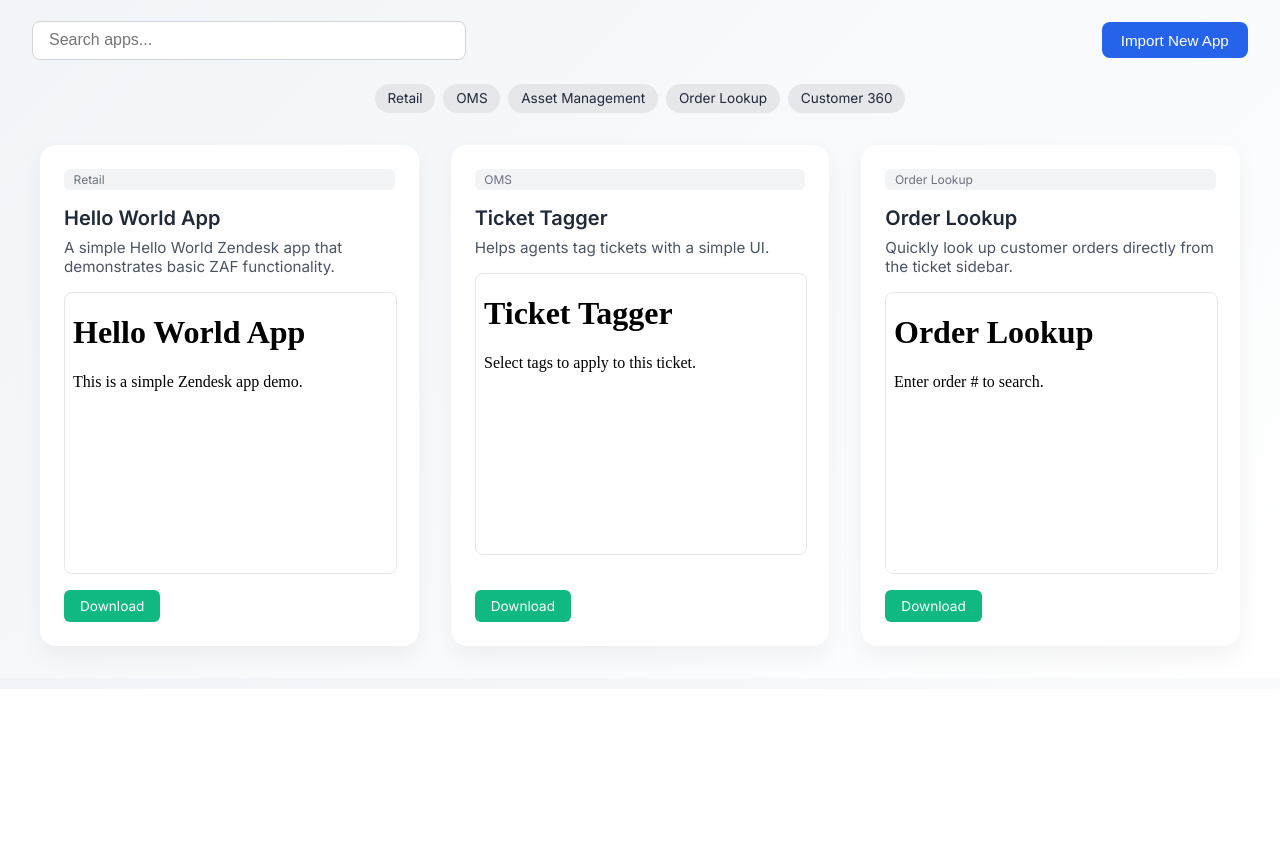
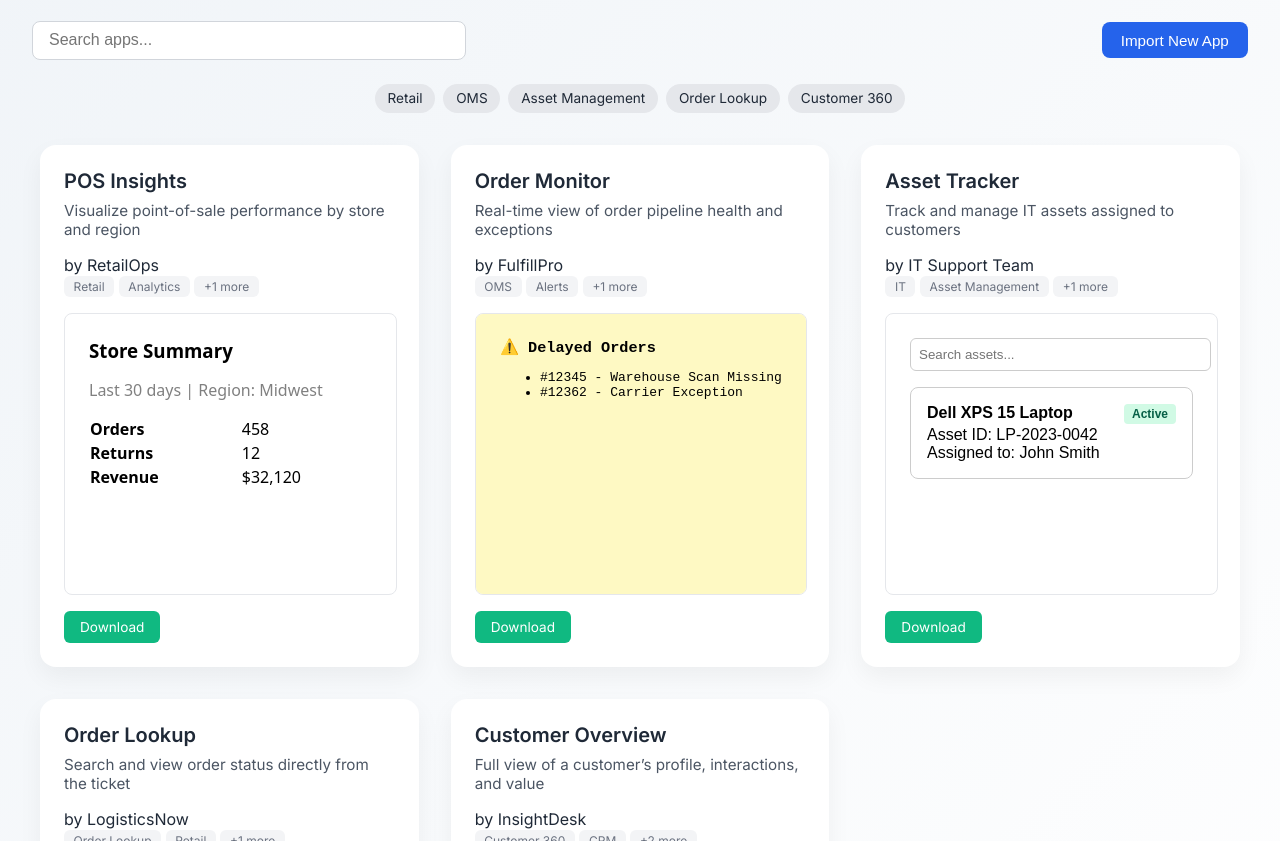
Before and after one commit to Asa240/app-catalog-prototype, a plain HTML site: page index.html in a window 1280 px wide. Shown: the part 111-952 px from the top of the page. Before the commit the page ends 800 px from the top, so only its background shows below. Drawn offline with Linux system fonts and the light colour scheme.

Commit message:
Update index.html

```diff
--- a/index.html
+++ b/index.html
@@ -286,38 +286,69 @@
     // Preload sample apps
 const sampleApps = [
   {
-        name: "Hello World App",
-        desc: "A simple Hello World Zendesk app that demonstrates basic ZAF functionality.",
+    name: "POS Insights",
+    desc: "Visualize point-of-sale performance by store and region",
     cat: "Retail",
-        iframe: "<h1>Hello World App</h1><p>This is a simple Zendesk app demo.</p>",
+    team: "RetailOps",
+    tags: ["Retail", "Analytics", "+1 more"],
+    iframe: `<body style='font-family:system-ui;padding:1rem'><h3 style='margin:0'>Store Summary</h3><p style='color:gray'>Last 30 days | Region: Midwest</p><table style='width:100%;margin-top:1rem;border-collapse:collapse'><tr><td><strong>Orders</strong></td><td>458</td></tr><tr><td><strong>Returns</strong></td><td>12</td></tr><tr><td><strong>Revenue</strong></td><td>$32,120</td></tr></table></body>`,
     download: "#"
   },
   {
-        name: "Ticket Tagger",
-        desc: "Helps agents tag tickets with a simple UI.",
+    name: "Order Monitor",
+    desc: "Real-time view of order pipeline health and exceptions",
     cat: "OMS",
-        iframe: "<h1>Ticket Tagger</h1><p>Select tags to apply to this ticket.</p>",
+    team: "FulfillPro",
+    tags: ["OMS", "Alerts", "+1 more"],
+    iframe: `<body style='font-family:monospace;padding:1rem;background:#fef9c3'><h3 style='margin:0'>⚠️ Delayed Orders</h3><ul><li>#12345 - Warehouse Scan Missing</li><li>#12362 - Carrier Exception</li></ul></body>`,
+    download: "#"
+  },
+  {
+    name: "Asset Tracker",
+    desc: "Track and manage IT assets assigned to customers",
+    cat: "Asset Management",
+    team: "IT Support Team",
+    tags: ["IT", "Asset Management", "+1 more"],
+    iframe: `<body style='font-family:sans-serif;padding:1rem'><input placeholder='Search assets...' style='width:100%;padding:0.5rem;margin-bottom:1rem;border:1px solid #ccc;border-radius:6px'><div style='border:1px solid #ccc;padding:1rem;border-radius:8px'><h4 style='margin:0'>Dell XPS 15 Laptop <span style='float:right;background:#d1fae5;color:#065f46;padding:0.2rem 0.5rem;border-radius:4px;font-size:0.75rem;'>Active</span></h4><p style='margin:0.25rem 0 0'>Asset ID: LP-2023-0042</p><p style='margin:0'>Assigned to: John Smith</p></div></body>`,
     download: "#"
   },
   {
     name: "Order Lookup",
-        desc: "Quickly look up customer orders directly from the ticket sidebar.",
+    desc: "Search and view order status directly from the ticket",
     cat: "Order Lookup",
-        iframe: "<h1>Order Lookup</h1><p>Enter order # to search.</p>",
+    team: "LogisticsNow",
+    tags: ["Order Lookup", "Retail", "+1 more"],
+    iframe: `<body style='font-family:sans-serif;padding:1rem'><label>Order # <input style='margin-left:0.5rem;padding:0.25rem;border:1px solid #ccc;border-radius:4px'></label><p style='margin-top:1rem'>🔍 Awaiting input...</p></body>`,
+    download: "#"
+  },
+  {
+    name: "Customer Overview",
+    desc: "Full view of a customer’s profile, interactions, and value",
+    cat: "Customer 360",
+    team: "InsightDesk",
+    tags: ["Customer 360", "CRM", "+2 more"],
+    iframe: `<body style='font-family:sans-serif;padding:1rem;background:#f0f9ff'><h3 style='margin:0'>Jane Doe</h3><p>Member since: 2021<br>Lifetime Value: $3,120</p><hr><p><strong>Recent Interactions:</strong><br>• Order follow-up<br>• Loyalty program question</p></body>`,
     download: "#"
   }
 ];
+
 sampleApps.forEach(app => {
+  const tagHTML = app.tags.map(t =>
+    `<span class="tag${t.includes("+") ? " tag-muted" : ""}">${t}</span>`
+  ).join(" ");
+
   document.getElementById('appGrid').innerHTML += `
     <div class="app-card" data-category="${app.cat}">
-          <span class="tag">${app.cat}</span>
-          <h2>${app.name}</h2>
-          <p>${app.desc}</p>
+      <h2 class="card-title">${app.name}</h2>
+      <p class="card-desc">${app.desc}</p>
+      <div class="card-meta">by ${app.team}</div>
+      <div class="card-tags">${tagHTML}</div>
       <iframe srcdoc="${app.iframe.replace(/"/g, '&quot;')}"></iframe>
       <a class="download-button" href="${app.download}" target="_blank">Download</a>
     </div>
   `;
 });
+
   </script>
 </body>
 </html>
```
Lines whose indentation alone changed are shown as unchanged.
